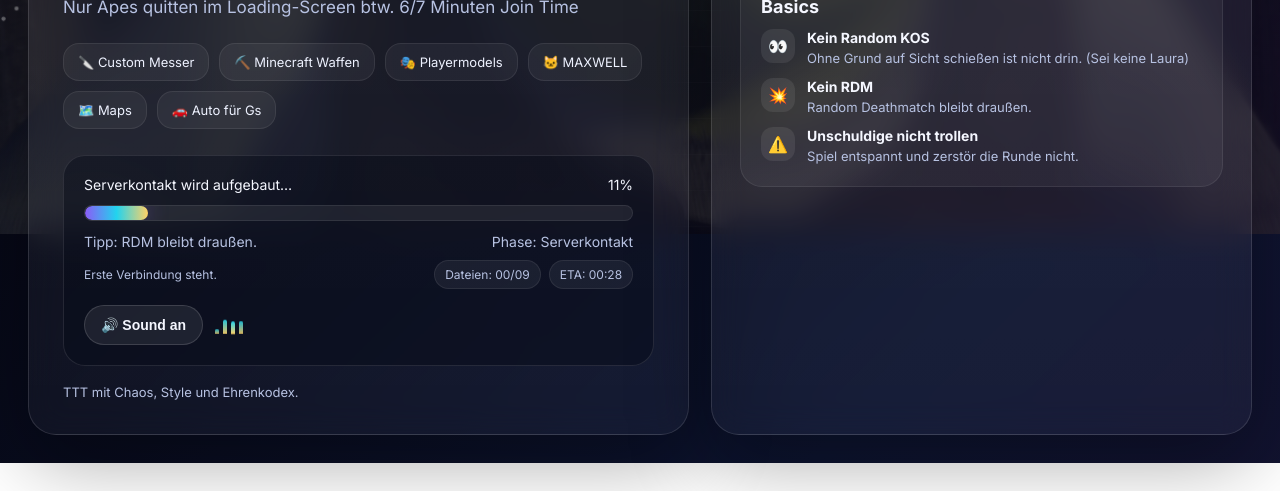
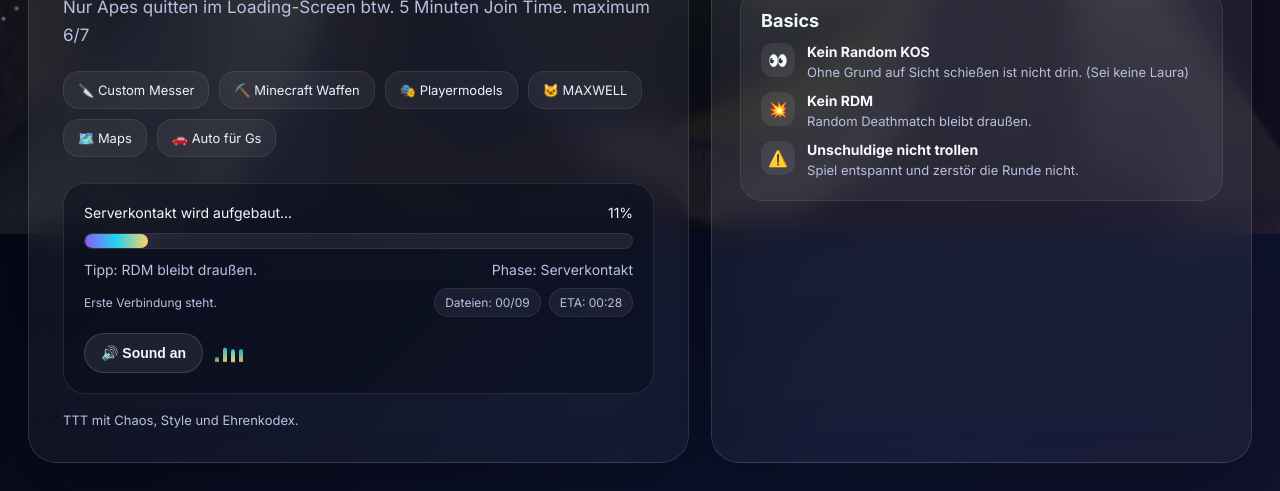
Before and after one commit to diebwesttt-dotcom/TTTDieBwes2, a plain HTML site: page index.html in a window 1280 px wide. Shown: the part 566-1057 px from the top of the page. Before the commit the page ends 1029 px from the top, so only its background shows below. Drawn offline with Linux system fonts and the light colour scheme.

Commit message:
Update index.html

```diff
--- a/index.html
+++ b/index.html
@@ -405,7 +405,7 @@ h1{
       <h1>Du Kleiner Go Digga,<br><span class="gradient">hier lädt nicht einfach ein Server, hier lädt ein Erlebnis.</span></h1>
 
       <p class="lead">
-        Nur Apes quitten im Loading-Screen btw. 6/7 Minuten Join Time
+        Nur Apes quitten im Loading-Screen btw. 5 Minuten Join Time. maximum 6/7
       </p>
 
       <div class="features">
```
